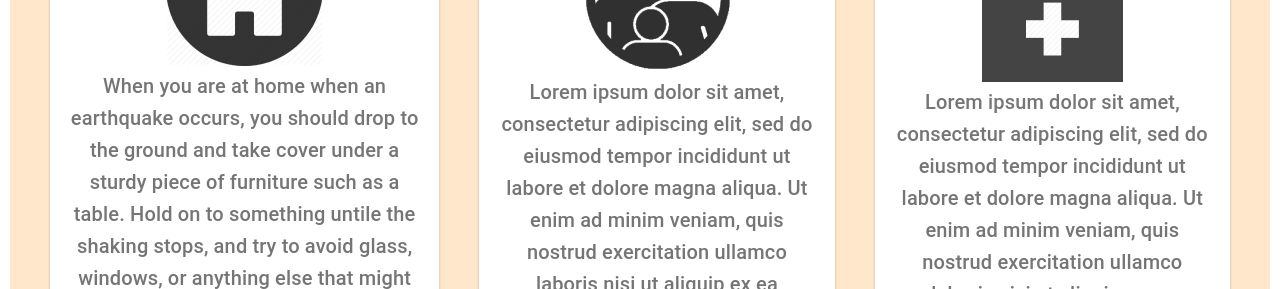
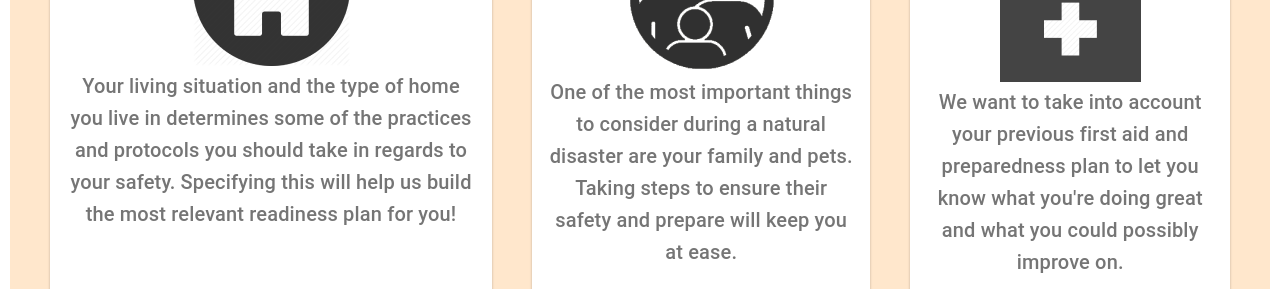
Before and after one commit to sokkache/498Final, a React (Create React App) app: page / in a window 1280 px wide. Shown: the part 663-952 px from the top of the page. Built offline with nearby package versions, Linux system fonts and the light colour scheme.

Commit message:
Moving content to this repository

```diff
--- a/src/components/Plan.js
+++ b/src/components/Plan.js
@@ -5,12 +5,15 @@ import { withStyles } from '@material-ui/core/styles';
 import Card from '@material-ui/core/Card';
 import CardActions from '@material-ui/core/CardActions';
 import CardContent from '@material-ui/core/CardContent';
+import CardMedia from '@material-ui/core/CardMedia';
+import CardActionArea from '@material-ui/core/CardActionArea';
 import Typography from '@material-ui/core/Typography';
 import Grid from '@material-ui/core/Grid';
 import Button from '@material-ui/core/Button';
 import house from "./house.png";
 import family from "./family.png";
 import firstaid from "./firstaid.png";
+
 
 
 class Plan extends Component {
@@ -28,8 +31,8 @@ class Plan extends Component {
               </Typography>
               <img src={house}/>
               <Typography variant="h6" color="textSecondary">
-              When you are at home when an earthquake occurs, you should drop to the ground and take cover under a sturdy piece of furniture such as a table. Hold on to something untile the shaking stops, and try to avoid glass, windows, or anything else that might fall.
-              </Typography>
+              Your living situation and the type of home you live in determines some of the practices and protocols you should take in regards to your safety.
+              Specifying this will help us build the most relevant readiness plan for you!              </Typography>
             </CardContent>
             </Card>
 
@@ -40,7 +43,9 @@ class Plan extends Component {
               </Typography>
               <img src={family}/>
               <Typography variant="h6" color="textSecondary">
-              Lorem ipsum dolor sit amet, consectetur adipiscing elit, sed do eiusmod tempor incididunt ut labore et dolore magna aliqua. Ut enim ad minim veniam, quis nostrud exercitation ullamco laboris nisi ut aliquip ex ea commodo consequat.
+              One of the most important things to consider during a natural disaster are your family and pets.
+              Taking steps to ensure their safety and prepare will keep you at ease.
+
               </Typography>
             </CardContent>
             </Card>
@@ -52,7 +57,8 @@ class Plan extends Component {
               </Typography>
               <img src={firstaid}/>
               <Typography variant="h6" color="textSecondary">
-              Lorem ipsum dolor sit amet, consectetur adipiscing elit, sed do eiusmod tempor incididunt ut labore et dolore magna aliqua. Ut enim ad minim veniam, quis nostrud exercitation ullamco laboris nisi ut aliquip ex ea commodo consequat.
+              We want to take into account your previous first aid and preparedness plan to let
+              you know what you're doing great and what you could possibly improve on.
               </Typography>
             </CardContent>
             </Card>
```
